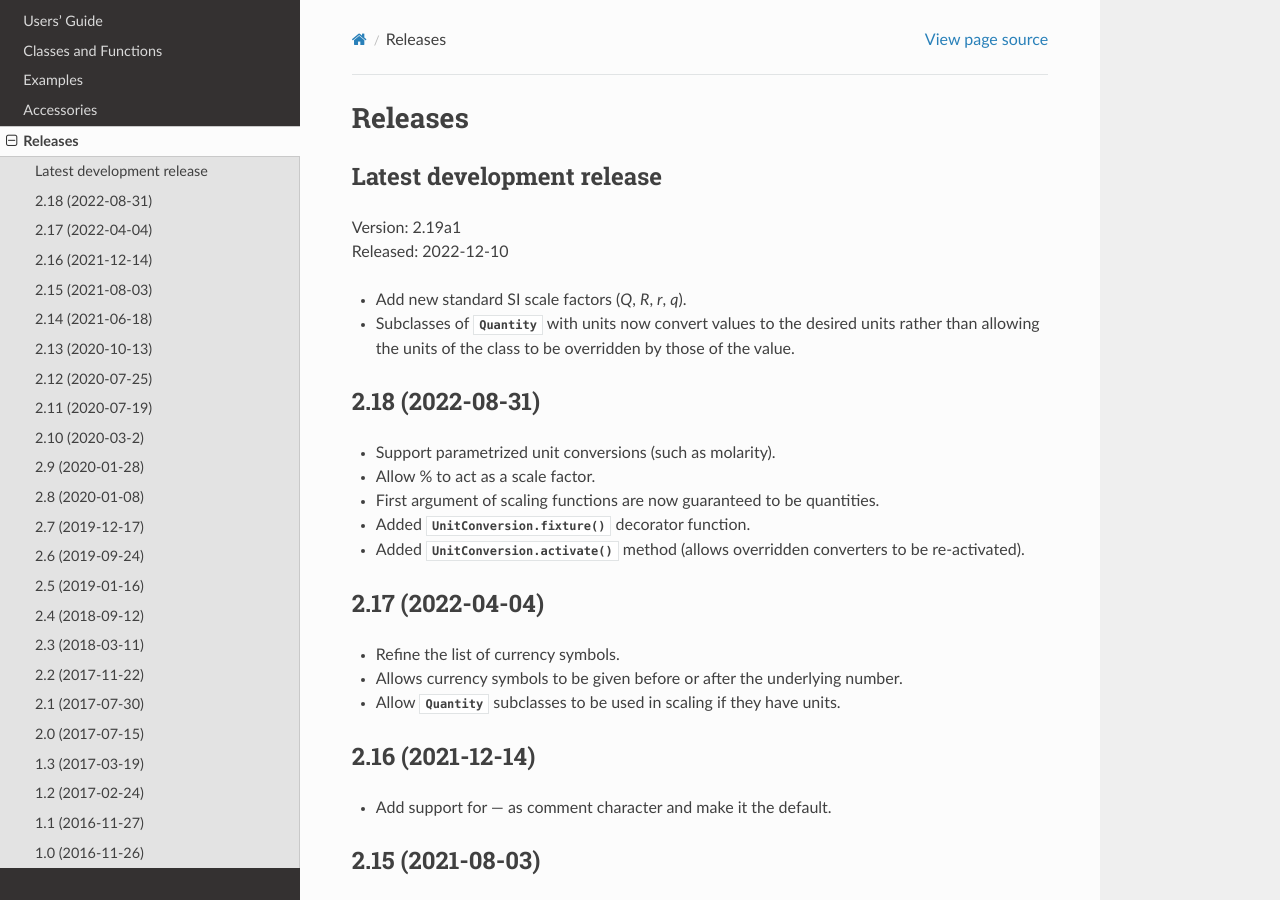
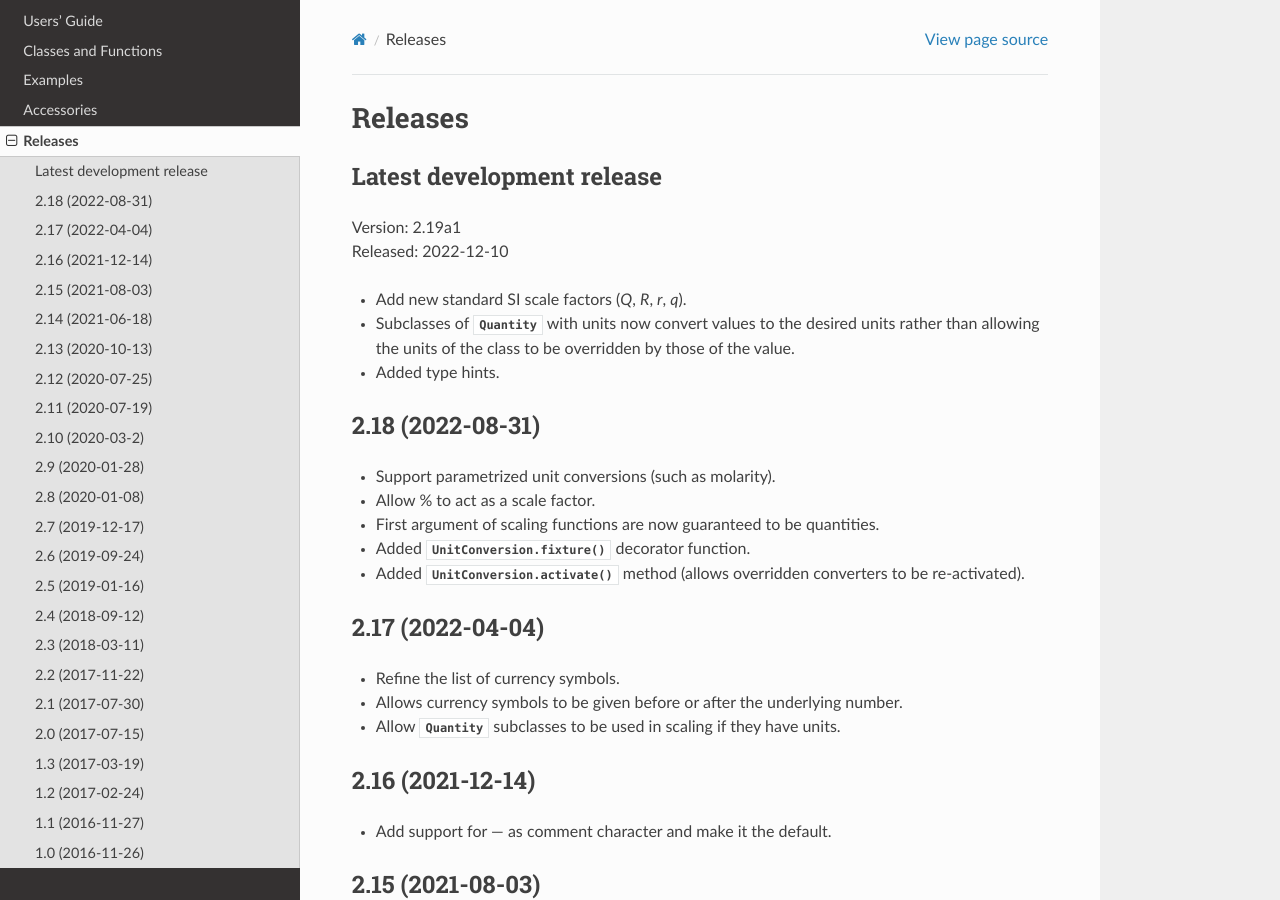
Before and after one commit to KenKundert/quantiphy, a Sphinx documentation site: the page built from doc/releases.rst, in a window 1280 px wide and 900 px high. Built offline with Sphinx 7.4.7 and the Read the Docs theme 2.0.0, drawn with Linux system fonts in a browser that asks for light colours.

Commit message:
added type hints

```diff
--- a/doc/releases.rst
+++ b/doc/releases.rst
@@ -12,6 +12,7 @@ Latest development release
 - Subclasses of :class:`Quantity` with units now convert values to the desired
   units rather than allowing the units of the class to be overridden by those of
   the value.
+- Added type hints.
 
 
 2.18 (2022-08-31)
```
Also changed, not shown: 3 other files.
